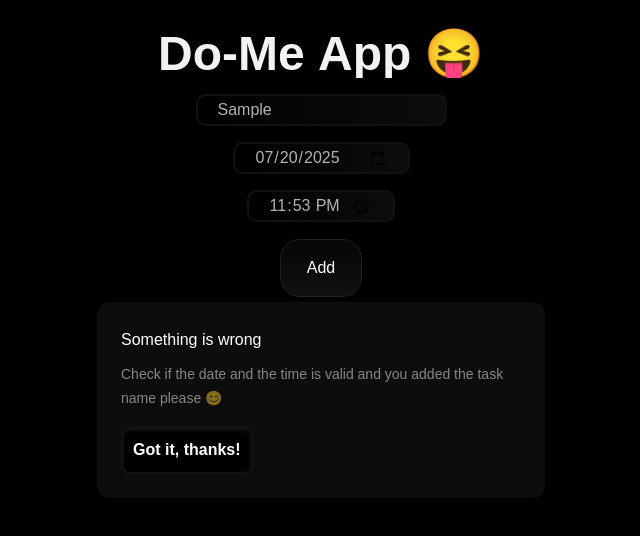
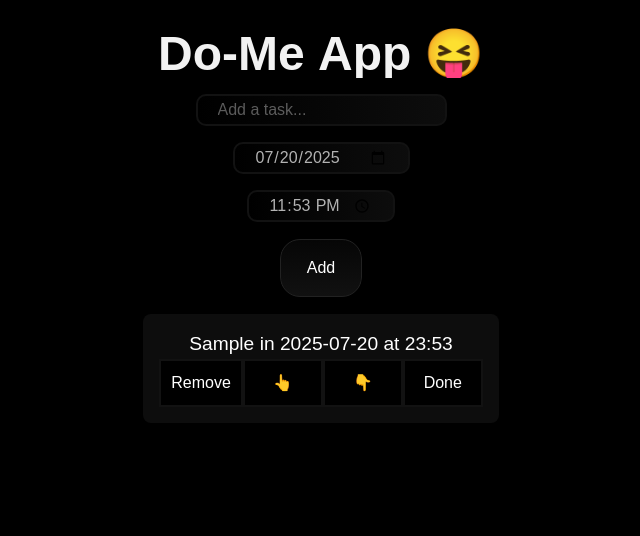
Before and after one commit to TheAhmedDiaa/to-do2, a React (Vite) app in the folder To-Do2/: page / in a window 1280 px wide. Both pictures are taken after typing "Sample" into the empty fields and a click on the button "Add". Shown: the top 536 px of the page, without its empty margins (319-959 px from the left). Built offline with nearby package versions, Linux system fonts and the light colour scheme.

Commit message:
Added a dialog jsx file and fixed colors

```diff
--- a/To-Do2/src/App.jsx
+++ b/To-Do2/src/App.jsx
@@ -1,6 +1,6 @@
 import "./App.css";
 import SplitText from "./Components/SplitText/SplitText";
-import Input from "./Input";
+import Input from "./Input/Input.jsx";
 
 function App() {
   return (
--- a/To-Do2/src/Components/AnimatedList/AnimatedList.css
+++ b/To-Do2/src/Components/AnimatedList/AnimatedList.css
@@ -36,13 +36,13 @@
 
 .item {
   padding: 16px;
-  background-color: #111;
+  background-color: hsl(0, 0%, 5%);
   border-radius: 8px;
   margin-bottom: 1rem;
 }
 
 .item.selected {
-  background-color: #222;
+  background-color: hsl(0, 0%, 10%);
 }
 
 .item-text {
--- /dev/null
+++ b/To-Do2/src/dialog/DialogModel.jsx
@@ -0,0 +1,42 @@
+import { Button, Dialog, DialogPanel, DialogTitle } from "@headlessui/react";
+
+export default function DialogModel({ isOpen, close, message }) {
+  return (
+    <Dialog
+      open={isOpen}
+      as="div"
+      className="relative z-10 focus:outline-none"
+      onClose={close}
+    >
+      <div className="fixed inset-0 z-10 w-screen overflow-y-auto">
+        <div className="flex min-h-full items-center justify-center p-4">
+          <DialogPanel
+            transition
+            className="w-full max-w-md rounded-xl bg-white/5 p-6 backdrop-blur-2xl duration-300 ease-out data-closed:transform-[scale(95%)] data-closed:opacity-0"
+          >
+            <DialogTitle as="h3" className="text-base/7 font-medium text-white">
+              Something has went wrong
+            </DialogTitle>
+            <p className="mt-2 text-sm/6 text-white/50">
+              {message}
+            </p>
+            <div className="mt-4">
+              <Button
+                className="inline-flex items-center gap-2 rounded-lg bg-gray-700 px-3 py-1.5 text-sm/6 font-semibold text-white shadow-inner shadow-white/10 focus:not-data-focus:outline-none data-focus:outline data-focus:outline-white data-hover:bg-gray-600 data-open:bg-gray-700"
+                onClick={close}
+                autoFocus
+                onKeyUp={(e) => {
+                  if (e.key === "Enter") {
+                    close();
+                  }
+                }}
+              >
+                Got it, thanks!
+              </Button>
+            </div>
+          </DialogPanel>
+        </div>
+      </div>
+    </Dialog>
+  );
+}
--- a/To-Do2/src/Input.jsx
+++ b/To-Do2/src/input/Input.jsx
@@ -1,8 +1,8 @@
 import "./Iinput.css";
 import { useState, useRef } from "react";
-import StarPorder from "./Animations/StarBorder/StarBorder";
-import AnimatedList from "./Components/AnimatedList/AnimatedList";
-import { Button, Dialog, DialogPanel, DialogTitle } from "@headlessui/react";
+import StarPorder from "../Animations/StarBorder/StarBorder";
+import AnimatedList from "../Components/AnimatedList/AnimatedList";
+import DialogModel from "../dialog/DialogModel";
 
 function Input() {
   const containerRef = useRef(null);
@@ -16,11 +16,7 @@ function Input() {
     let todayDate = new Date().toTimeString().split(" ")[0];
     let id = tasks.length;
 
-    if (
-      newTask.trim() == "" ||
-      new Date(newDate) < new Date(todayDate) ||
-      newTime < new Date().toTimeString().split(" ")[0]
-    ) {
+    if (newTask.trim() == "" || new Date(newDate) < new Date(todayDate)) {
       open();
       console.log(
         `${newDate}, ${todayDate}, ${newTime}, ${
@@ -102,85 +98,16 @@ function Input() {
 
   return (
     <>
-      <Dialog
-        open={isOpen}
-        as="div"
-        className="relative z-10 focus:outline-none"
-        onClose={close}
-      >
-        <div className="fixed inset-0 z-10 w-screen overflow-y-auto">
-          <div className="flex min-h-full items-center justify-center p-4">
-            <DialogPanel
-              transition
-              className="w-full max-w-md rounded-xl bg-white/5 p-6 backdrop-blur-2xl duration-300 ease-out data-closed:transform-[scale(95%)] data-closed:opacity-0"
-            >
-              <DialogTitle
-                as="h3"
-                className="text-base/7 font-medium text-white"
-              >
-                Something is wrong
-              </DialogTitle>
-              <p className="mt-2 text-sm/6 text-white/50">
-                Check if the date and the time is valid and you added the task
-                name please 😊
-              </p>
-              <div className="mt-4">
-                <Button
-                  className="inline-flex items-center gap-2 rounded-lg bg-gray-700 px-3 py-1.5 text-sm/6 font-semibold text-white shadow-inner shadow-white/10 focus:not-data-focus:outline-none data-focus:outline data-focus:outline-white data-hover:bg-gray-600 data-open:bg-gray-700"
-                  onClick={close}
-                  autoFocus
-                  onKeyUp={(e) => {
-                    if (e.key === "Enter") {
-                      close();
-                    }
-                  }}
-                >
-                  Got it, thanks!
-                </Button>
-              </div>
-            </DialogPanel>
-          </div>
-        </div>
-      </Dialog>
-      <Dialog
-        open={isTaskOpen}
-        as="div"
-        className="relative z-10 focus:outline-none"
-        onClose={closeTask}
-      >
-        <div className="fixed inset-0 z-10 w-screen overflow-y-auto">
-          <div className="flex min-h-full items-center justify-center p-4">
-            <DialogPanel
-              transition
-              className="w-full max-w-md rounded-xl bg-white/5 p-6 backdrop-blur-2xl duration-300 ease-out data-closed:transform-[scale(95%)] data-closed:opacity-0"
-            >
-              <DialogTitle
-                as="h3"
-                className="text-base/7 font-medium text-white"
-              >
-                Something is wrong
-              </DialogTitle>
-              <p className="mt-2 text-sm/6 text-white/50">
-                Your task is already on the far top or the far bottom 😊
-              </p>
-              <div className="mt-4">
-                <Button
-                  className="inline-flex items-center gap-2 rounded-lg bg-gray-700 px-3 py-1.5 text-sm/6 font-semibold text-white shadow-inner shadow-white/10 focus:not-data-focus:outline-none data-focus:outline data-focus:outline-white data-hover:bg-gray-600 data-open:bg-gray-700"
-                  onClick={closeTask}
-                  autoFocus
-                  onKeyUp={(e) => {
-                    if (e.key === "Enter") {
-                      closeTask();
-                    }
-                  }}
-                >
-                  Got it, thanks!
-                </Button>
-              </div>
-            </DialogPanel>
-          </div>
-        </div>
-      </Dialog>
+      <DialogModel
+        isOpen={isOpen}
+        close={close}
+        message="Check if the date and the time is valid and you added the task name please 😊"
+      />
+      <DialogModel
+        isOpen={isTaskOpen}
+        close={closeTask}
+        message="Your task is already on the far top or the far bottom 😊"
+      />
       <div className="inputs">
         <input
           id="task"
@@ -229,7 +156,7 @@ function Input() {
                   style={{
                     position: "relative",
                     textDecoration: task.done ? "line-through" : "none",
-                    color: task.done ? "hsl(0, 0%, 70%)" : "inherit",
+                    color: task.done ? "hsl(0, 0%, 50%)" : "inherit",
                   }}
                 >
                   {task.text} in {task.date} at {task.time}
```
Also changed, not shown: To-Do2/src/input/Iinput.css (renamed from To-Do2/src/Iinput.css).
